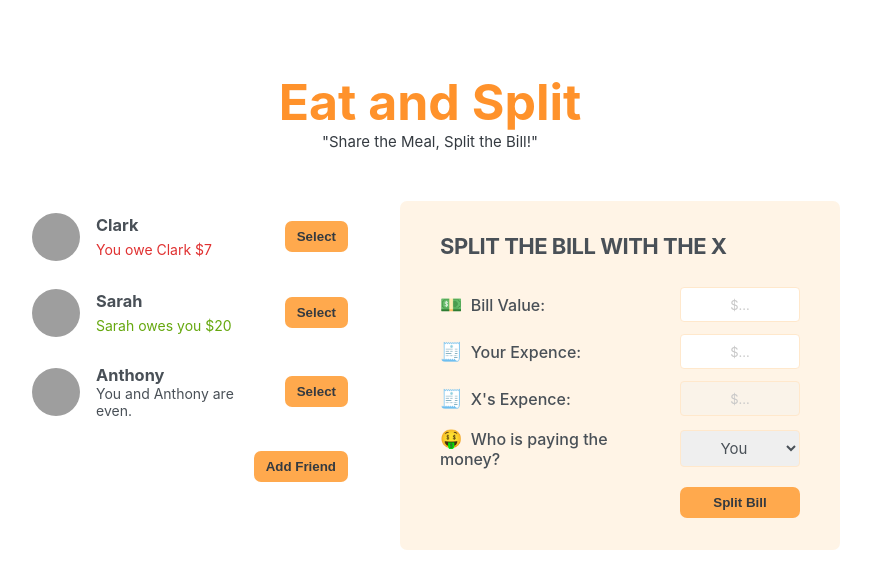
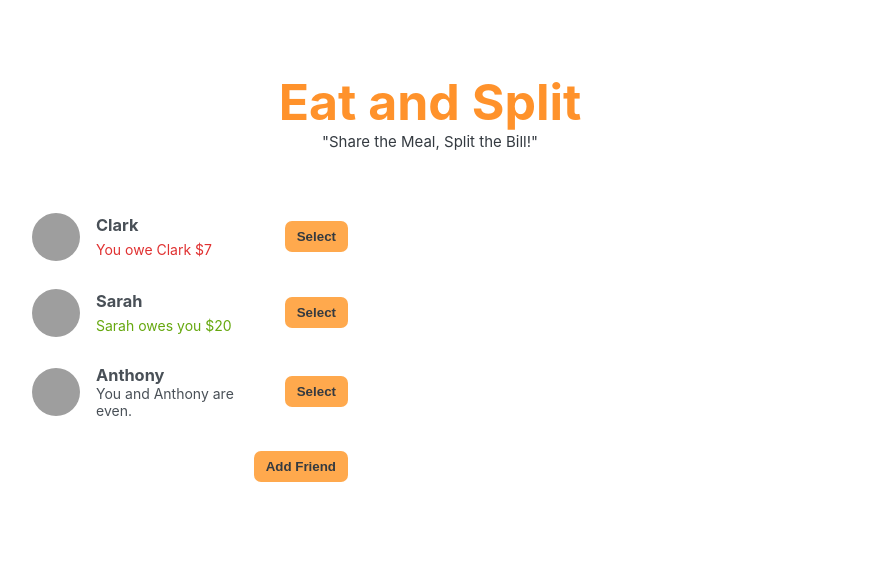
Before and after one commit to urmishr/eat-n-split, a React (Create React App) app: page / in a window 1280 px wide. Shown: the top 588 px of the page, without its empty margins (210-1081 px from the left). Built offline with nearby package versions, Linux system fonts and the light colour scheme; grey boxes are pictures that could not be loaded.

Commit message:
Final commit

```diff
--- a/src/App.js
+++ b/src/App.js
@@ -22,17 +22,31 @@ const initialFriends = [
 ];
 
 export default function App() {
-    const [showAddFriendForm, setAddFriendForm] = useState(false);
+    const [showAddFriendForm, setShowAddFriendForm] = useState(false);
 
     const [friends, setFriends] = useState(initialFriends);
 
+    const [selectedFriend, setSelectedFriend] = useState(null);
+
     function handleShowAddFriend() {
-        setAddFriendForm((show) => !show);
+        setShowAddFriendForm((show) => !show);
     }
 
     function handleAddFriend(friend) {
         setFriends((friends) => [...friends, friend]);
-        setAddFriendForm(false);
+        setShowAddFriendForm(false);
+    }
+
+    function handleSelectedFriend(friend) {
+        // setSelectedFriend(friend);
+
+        setSelectedFriend((selected) => (selected?.id === friend.id ? null : friend));
+        setShowAddFriendForm(false);
+    }
+
+    function handleSplitBill(balance) {
+        console.log(balance);
+        setFriends(friends.map((friend) => (friend.id === selectedFriend.id ? { ...friend, balance: friend.balance + balance } : { ...friend })));
     }
 
     return (
@@ -40,12 +54,12 @@ export default function App() {
             <Header />
             <div className="app">
                 <div className="sidebar">
-                    <FriendList friends={friends} />
+                    <FriendList friends={friends} onHandleSelectedFriend={handleSelectedFriend} selectedFriend={selectedFriend} />
 
                     {showAddFriendForm && <FriendAddForm friends={friends} onSetFriend={handleAddFriend} />}
                     <Button onClick={handleShowAddFriend}>{showAddFriendForm ? "Close" : "Add Friend"}</Button>
                 </div>
-                <FormSplitBill />
+                {selectedFriend && <FormSplitBill selectedFriend={selectedFriend} onSplitBill={handleSplitBill} />}
             </div>
         </>
     );
@@ -60,19 +74,20 @@ function Header() {
     );
 }
 
-function FriendList({ friends }) {
+function FriendList({ friends, onHandleSelectedFriend, selectedFriend }) {
     return (
         <ul>
             {friends.map((friend) => (
-                <Friend friend={friend} key={friend.id} />
+                <Friend friend={friend} key={friend.id} onHandleSelectedFriend={onHandleSelectedFriend} selectedFriend={selectedFriend} />
             ))}
         </ul>
     );
 }
 
-function Friend({ friend }) {
+function Friend({ friend, onHandleSelectedFriend, selectedFriend }) {
+    const isSelected = selectedFriend?.id === friend.id;
     return (
-        <li>
+        <li className={isSelected ? "selected" : ""}>
             <img src={friend.image} alt={friend.name} />
             <h3>{friend.name}</h3>
             {friend.balance < 0 ? (
@@ -86,7 +101,7 @@ function Friend({ friend }) {
             ) : (
                 <p>You and {friend.name} are even.</p>
             )}
-            <Button>Select</Button>
+            <Button onClick={() => onHandleSelectedFriend(friend)}>{isSelected ? "Close" : "Select"}</Button>
         </li>
     );
 }
@@ -99,7 +114,7 @@ function Button({ children, onClick }) {
     );
 }
 
-function FriendAddForm({ onSetFriend, friends }) {
+function FriendAddForm({ onSetFriend }) {
     const [name, setName] = useState("");
     const [image, setImage] = useState("https://i.pravatar.cc/48?u=");
 
@@ -126,23 +141,36 @@ function FriendAddForm({ onSetFriend, friends }) {
     );
 }
 
-function FormSplitBill() {
+function FormSplitBill({ selectedFriend, onSplitBill }) {
+    const [bill, setBill] = useState("");
+    const [expence, setExpence] = useState("");
+    const paidByFriend = bill ? bill - expence : "";
+    const [paidBy, setPaidBy] = useState("You");
+
+    function handleSubmitForm(e) {
+        e.preventDefault();
+        if (!bill || !expence) return;
+        onSplitBill(paidBy === "You" ? paidByFriend : -expence);
+    }
+
     return (
-        <form className="form-split-bill">
-            <h2>Split the bill with the X</h2>
+        <>
+            <form className="form-split-bill" onSubmit={handleSubmitForm}>
+                <h2>Split the bill with the {selectedFriend.name}</h2>
                 <label>💵 Bill Value:</label>
-            <input type="text" placeholder="$..." />
+                <input type="text" placeholder="$..." value={bill} onChange={(e) => setBill(Number(e.target.value))} />
                 <label>🧾 Your Expence:</label>
-            <input type="text" placeholder="$..." />
-            <label>🧾 X's Expence:</label>
-            <input type="text" placeholder="$..." disabled />
+                <input type="text" placeholder="$..." value={expence} onChange={(e) => setExpence(Number(e.target.value) > bill ? expence : Number(e.target.value))} />
+                <label>🧾 {selectedFriend.name}'s Expence:</label>
+                <input type="text" placeholder="$..." disabled value={paidByFriend} />
                 <label>🤑 Who is paying the money?</label>
 
-            <select>
-                <option value="you">You</option>
-                <option value="X">X</option>
+                <select value={paidBy} onChange={(e) => setPaidBy(e.target.value)}>
+                    <option value="You">You</option>
+                    <option value={selectedFriend.name}>{selectedFriend.name}</option>
                 </select>
                 <Button>Split Bill</Button>
             </form>
+        </>
     );
 }
```
Lines whose indentation alone changed are shown as unchanged.
